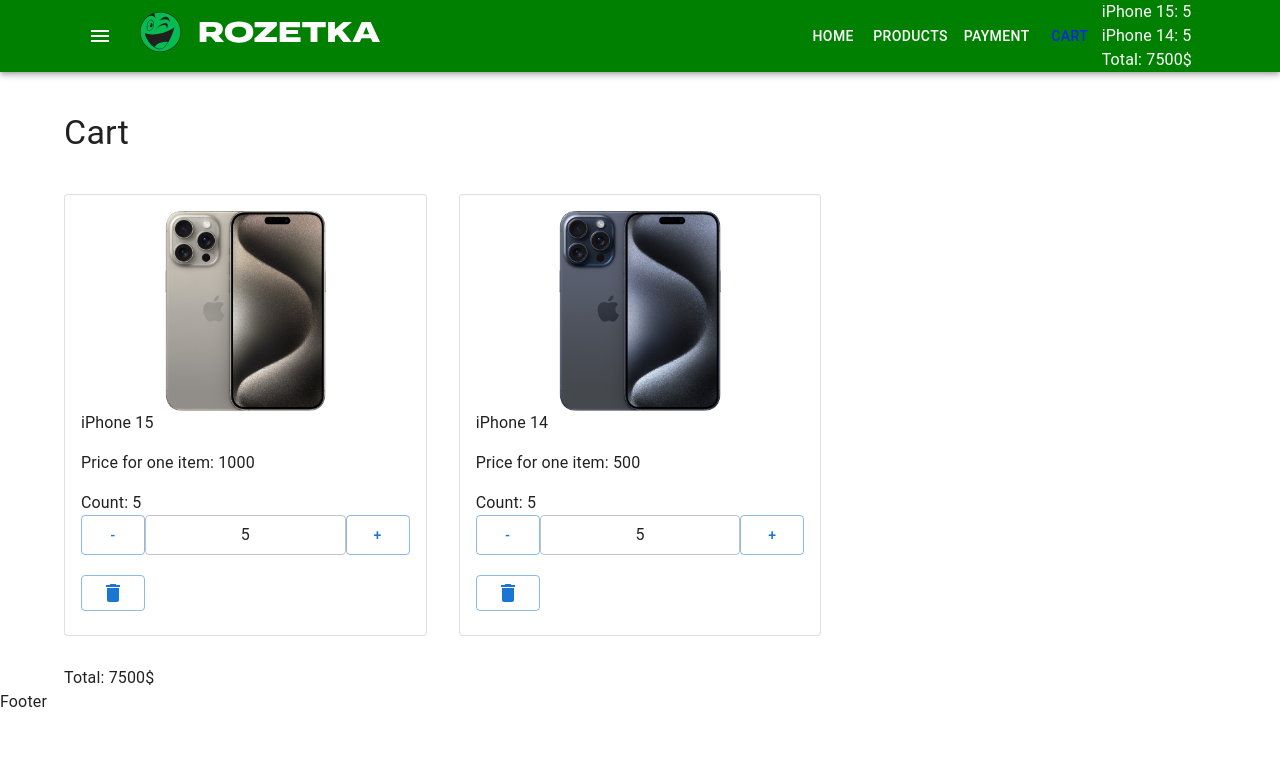
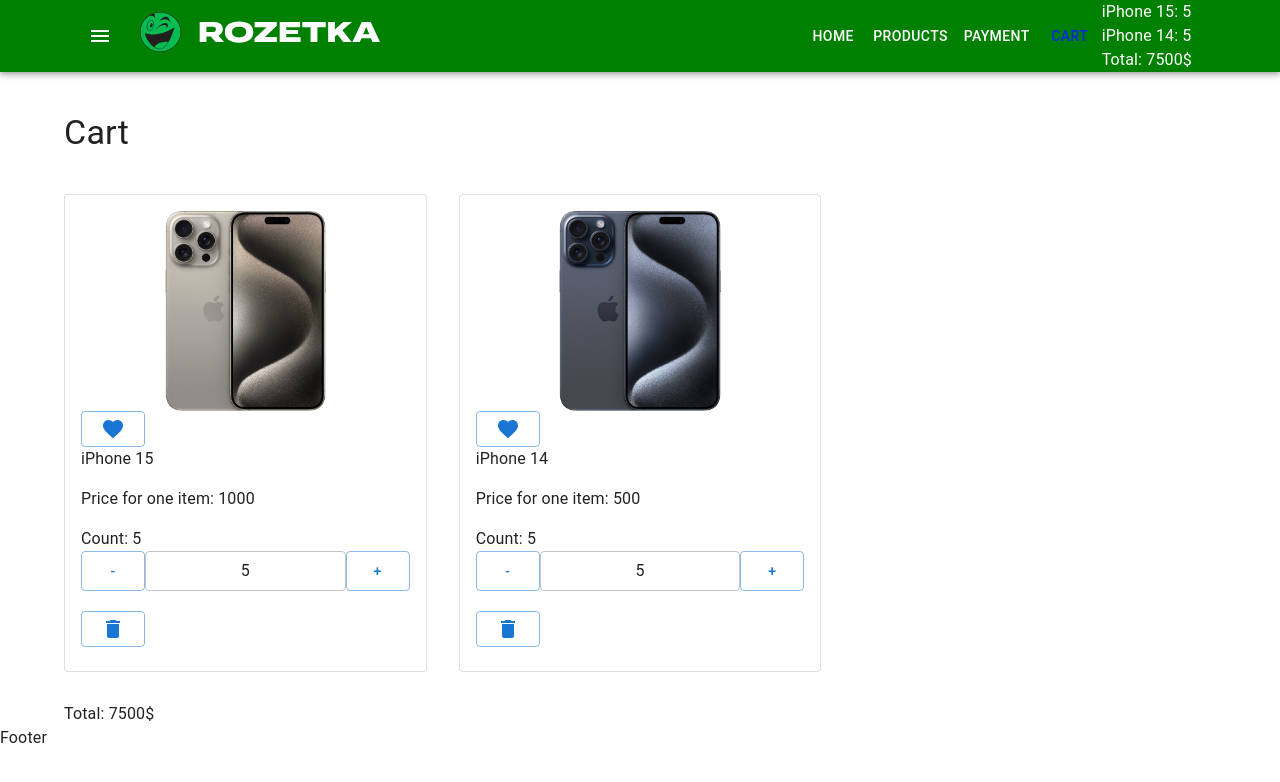
Before and after one commit to kznkv-skillup/react-shop-project-16-03, a React (Create React App) app: page /cart in a window 1280 px wide. Shown: the top 782 px of the page. Built offline with nearby package versions, Linux system fonts and the light colour scheme.

Commit message:
add like

```diff
--- a/src/components/CartProductList/CartProductList.tsx
+++ b/src/components/CartProductList/CartProductList.tsx
@@ -11,6 +11,10 @@
     CartItem?: any
     removeProductFromCart?: (id: number) => void
     changeProductQuantity?: (id: number, quantity: number) => void
+    toggleLikeState?: (id: number) => void
+    productsLikeState?: {
+        [id: number]: boolean
+    }
 }
 
 const CartProductList = ({
@@ -19,6 +23,8 @@
     CartItem = CartProductListItem,
     removeProductFromCart,
     changeProductQuantity,
+    toggleLikeState,
+    productsLikeState,
 }: Props) => {
     return (
         <>
@@ -29,6 +35,8 @@
                     productsCount={productsInCart[+productId]}
                     removeProductFromCart={removeProductFromCart}
                     changeProductQuantity={changeProductQuantity}
+                    toggleLikeState={toggleLikeState}
+                    productsLikeState={productsLikeState}
                 />
             ))}
         </>
--- a/src/components/CartProductList/CartProductListItemExtended.tsx
+++ b/src/components/CartProductList/CartProductListItemExtended.tsx
@@ -2,12 +2,18 @@
 import { Product } from 'utils/productsArray'
 import DeleteIcon from '@mui/icons-material/Delete'
 import Quantity from 'components/Quantity/Quantity'
+import FavoriteIcon from '@mui/icons-material/Favorite'
+import FavoriteBorderIcon from '@mui/icons-material/FavoriteBorder'
 
 type Props = {
     product: Product
     productsCount: number
     removeProductFromCart: (id: number) => void
     changeProductQuantity: (id: number, quantity: number) => void
+    toggleLikeState: (id: number) => void
+    productsLikeState: {
+        [id: number]: boolean
+    }
 }
 
 const CartProductListItemExtended = ({
@@ -15,6 +21,8 @@
     productsCount,
     removeProductFromCart,
     changeProductQuantity,
+    toggleLikeState,
+    productsLikeState,
 }: Props) => {
     return (
         <Grid item xs={12} sm={6} md={4}>
@@ -23,6 +31,16 @@
                     <div className="product-image">
                         <img src={product.image} alt="" />
                     </div>
+                    <Button
+                        variant="outlined"
+                        onClick={() => toggleLikeState(product.id)}
+                    >
+                        {productsLikeState[product.id] ? (
+                            <FavoriteIcon />
+                        ) : (
+                            <FavoriteBorderIcon />
+                        )}
+                    </Button>
                     <div>{product.title}</div>
                     <p>Price for one item: {product.price}</p>
                     <div>Count: {productsCount}</div>
--- a/src/components/Products/ProductListItem.tsx
+++ b/src/components/Products/ProductListItem.tsx
@@ -14,6 +14,7 @@
     price: number
     image: string
     addProductToCart: (id: number, count: number) => void
+    toggleLikeState: (id: number) => void
     isLiked?: boolean
 }
 
@@ -26,6 +27,7 @@
     price,
     image,
     addProductToCart,
+    toggleLikeState,
     isLiked,
 }: Props) => {
     const [count, setCount] = useState<number>(1)
@@ -44,7 +46,7 @@
                 <div className="product-image">
                     <img src={image} alt="" />
                 </div>
-                <Button variant="outlined">
+                <Button variant="outlined" onClick={() => toggleLikeState(id)}>
                     {isLiked ? <FavoriteIcon /> : <FavoriteBorderIcon />}
                 </Button>
                 <h3 className="product-title">{title}</h3>
--- a/src/components/Products/ProductsList.tsx
+++ b/src/components/Products/ProductsList.tsx
@@ -4,12 +4,17 @@
 
 type Props = {
     addProductToCart: (id: number, count: number) => void
+    toggleLikeState: (id: number) => void
     productsLikeState: {
         [id: number]: boolean
     }
 }
 
-const ProductsList = ({ addProductToCart, productsLikeState }: Props) => {
+const ProductsList = ({
+    addProductToCart,
+    productsLikeState,
+    toggleLikeState,
+}: Props) => {
     return (
         <>
             <Typography
@@ -43,6 +48,7 @@
                                 image={image}
                                 addProductToCart={addProductToCart}
                                 isLiked={productsLikeState[id]}
+                                toggleLikeState={toggleLikeState}
                             />
                         </Grid>
                     )
--- a/src/layout/App.tsx
+++ b/src/layout/App.tsx
@@ -49,6 +49,13 @@
         }))
     }
 
+    const toggleLikeState = (id: number) => {
+        setProductsLikeState((prevState) => ({
+            ...prevState,
+            [id]: !prevState[id],
+        }))
+    }
+
     return (
         <StyledEngineProvider injectFirst>
             <CssBaseline />
@@ -60,6 +67,7 @@
                         <Home
                             addProductToCart={addProductToCart}
                             productsLikeState={productsLikeState}
+                            toggleLikeState={toggleLikeState}
                         />
                     }
                 />
@@ -70,6 +78,8 @@
                             productsInCart={productsInCart}
                             removeProductFromCart={removeProductFromCart}
                             changeProductQuantity={changeProductQuantity}
+                            productsLikeState={productsLikeState}
+                            toggleLikeState={toggleLikeState}
                         />
                     }
                 />
--- a/src/pages/Cart/CartPage.tsx
+++ b/src/pages/Cart/CartPage.tsx
@@ -7,14 +7,20 @@
     productsInCart: {
         [id: number]: number
     }
+    productsLikeState: {
+        [id: number]: boolean
+    }
     removeProductFromCart: (id: number) => void
     changeProductQuantity: (id: number, quantity: number) => void
+    toggleLikeState: (id: number) => void
 }
 
 const CartPage = ({
     productsInCart,
     removeProductFromCart,
     changeProductQuantity,
+    toggleLikeState,
+    productsLikeState,
 }: Props) => {
     return (
         <div>
@@ -40,6 +46,8 @@
                         CartItem={CartProductListItemExtended}
                         removeProductFromCart={removeProductFromCart}
                         changeProductQuantity={changeProductQuantity}
+                        toggleLikeState={toggleLikeState}
+                        productsLikeState={productsLikeState}
                     />
                 </Grid>
 
--- a/src/pages/Home/Home.tsx
+++ b/src/pages/Home/Home.tsx
@@ -4,17 +4,23 @@
 
 type Props = {
     addProductToCart: (id: number, count: number) => void
+    toggleLikeState: (id: number) => void
     productsLikeState: {
         [id: number]: boolean
     }
 }
 
-const Home = ({ addProductToCart, productsLikeState }: Props) => {
+const Home = ({
+    addProductToCart,
+    productsLikeState,
+    toggleLikeState,
+}: Props) => {
     return (
         <Container className="main-container" component={'div'}>
             <ProductsList
                 addProductToCart={addProductToCart}
                 productsLikeState={productsLikeState}
+                toggleLikeState={toggleLikeState}
             />
             <Reviews />
         </Container>
```
